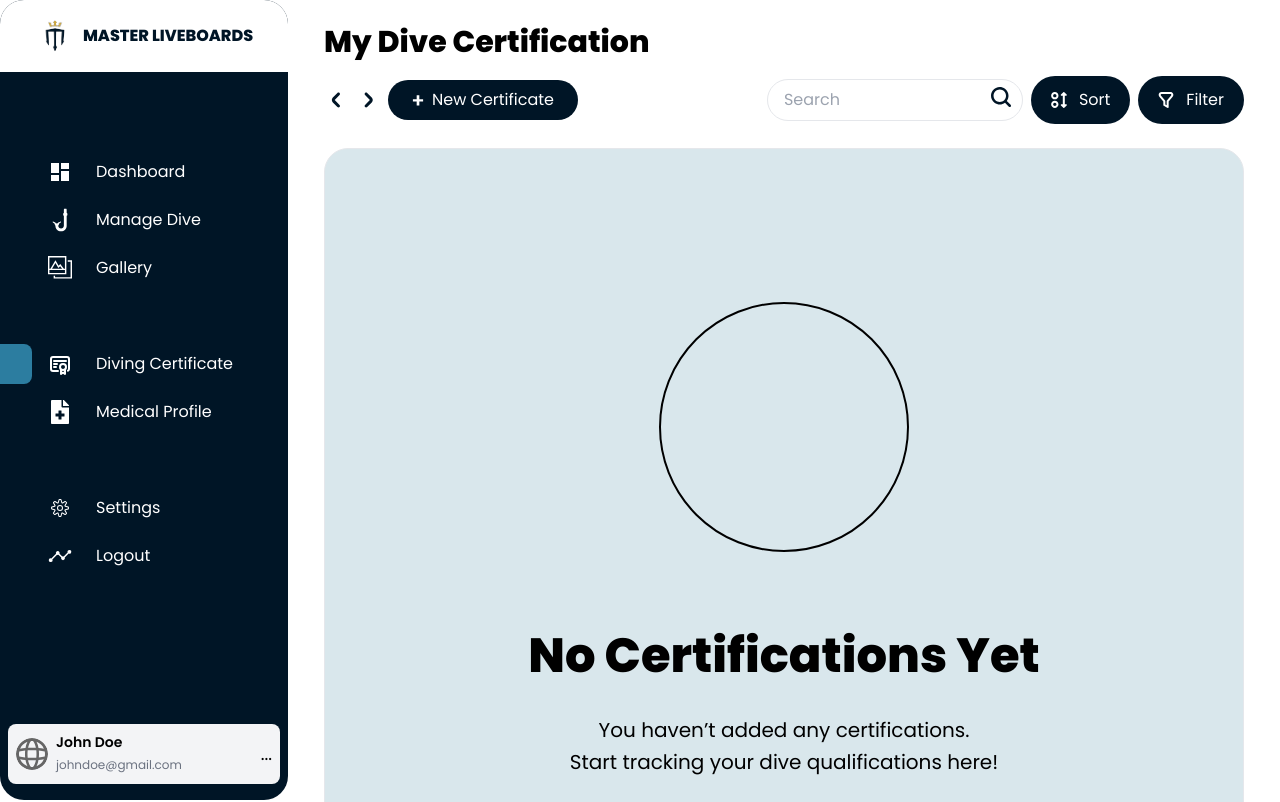
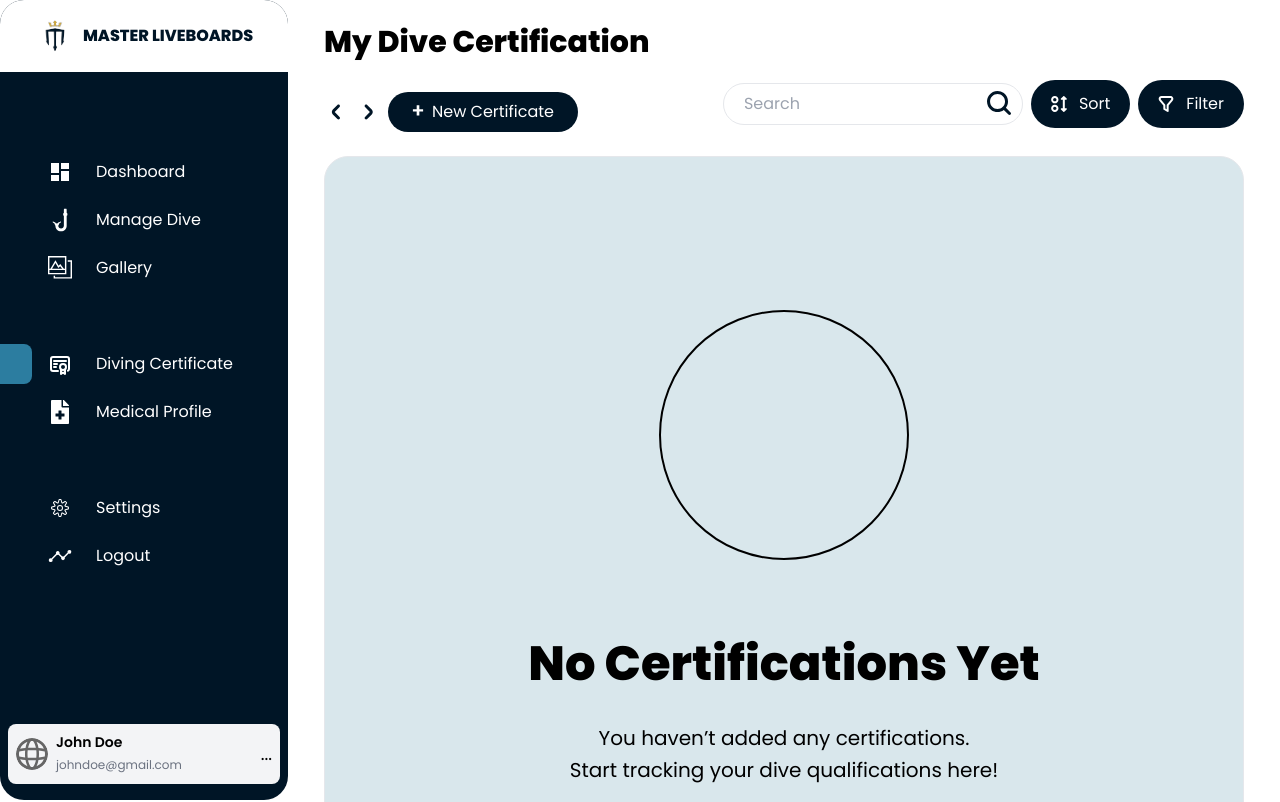
Before and after one commit to roserossssss/dive-site, a Next.js app in the folder diver-application/: page /dashboard/CertificatePage in a window 1280 px wide. Shown: the top 802 px of the page. Built offline with nearby package versions, Linux system fonts and the light colour scheme.

Commit message:
Dive Certificate UI
- did some few tweaks (adjusted the alignment of contents)

```diff
--- a/diver-application/app/dashboard/CertificatePage/page.tsx
+++ b/diver-application/app/dashboard/CertificatePage/page.tsx
@@ -74,13 +74,13 @@ const DiveCertification = () => {
       <h2 className="text-3xl font-bold text-black">My Dive Certification</h2>
       <div className="flex items-center justify-between mt-4">
         <div className="flex items-center space-x-2">
-          <img src="/leftarrow.svg" alt="Left Arrow" className="w-6 h-6 cursor-pointer" />
-          <img src="/rightarrow.svg" alt="Right Arrow" className="w-6 h-6 cursor-pointer" />
+          <img src="/leftarrow.svg" alt="Left Arrow" className="w-6 h-6 cursor-pointer mt-4" />
+          <img src="/rightarrow.svg" alt="Right Arrow" className="w-6 h-6 cursor-pointer mt-4" />
           <button
             onClick={() => router.push("/dashboard/CertificatePage/NewCertificate")}
-            className="bg-[#001526] text-white px-6 py-2 rounded-full flex items-center gap-2"
+            className="bg-[#001526] text-white px-6 py-2 rounded-full flex items-center gap-2 mt-4"
           >
-            <img src="/plus.svg" alt="Plus" className="w-3 h-3" />
+            <img src="/plus.svg" alt="Plus" className="w-3 h-3 -mt-1" />
             New Certificate
           </button>
         </div>
@@ -90,9 +90,9 @@ const DiveCertification = () => {
             <input
               type="text"
               placeholder="Search"
-              className="border rounded-full px-4 py-2 w-64"
+              className="border rounded-full px-5 py-2 w-[300px]"
             />
-            <img src="/search.svg" alt="Search" className="absolute right-3 top-2 w-5 h-5" />
+            <img src="/search.svg" alt="Search" className="absolute right-3 top-2 w-6 h-6" />
           </div>
 
           {/* Sort Dropdown */}
```
